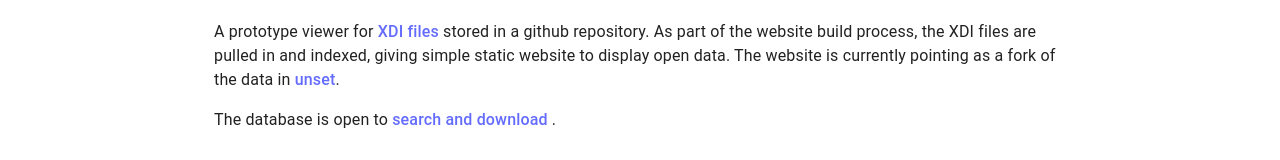
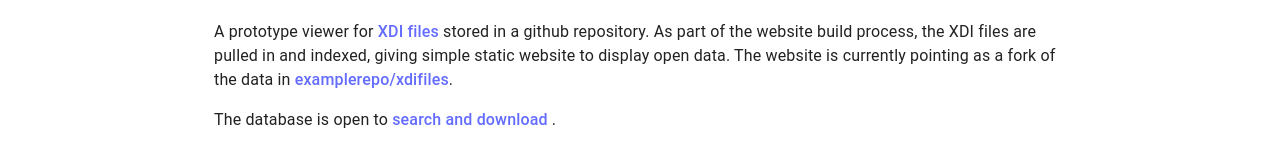
Before and after one commit to jacobfilik/webxdiviewer, a React (Vite) app: page /#/ in a window 1280 px wide. Shown: the part 182-342 px from the top of the page. Built offline with nearby package versions, Linux system fonts and the light colour scheme; no server answers.

Commit message:
use correct env var

```diff
--- a/src/components/WelcomePage.tsx
+++ b/src/components/WelcomePage.tsx
@@ -1,7 +1,7 @@
 import { Link } from "react-router-dom";
 import { Container, Typography, Box } from "@mui/material";
 
-const env_repo_location = import.meta.env.VITE_SOME_KEY;
+const env_repo_location = import.meta.env.VITE_XDI_REPO_LOCATION;
 
 function WelcomePage() {
 
```
